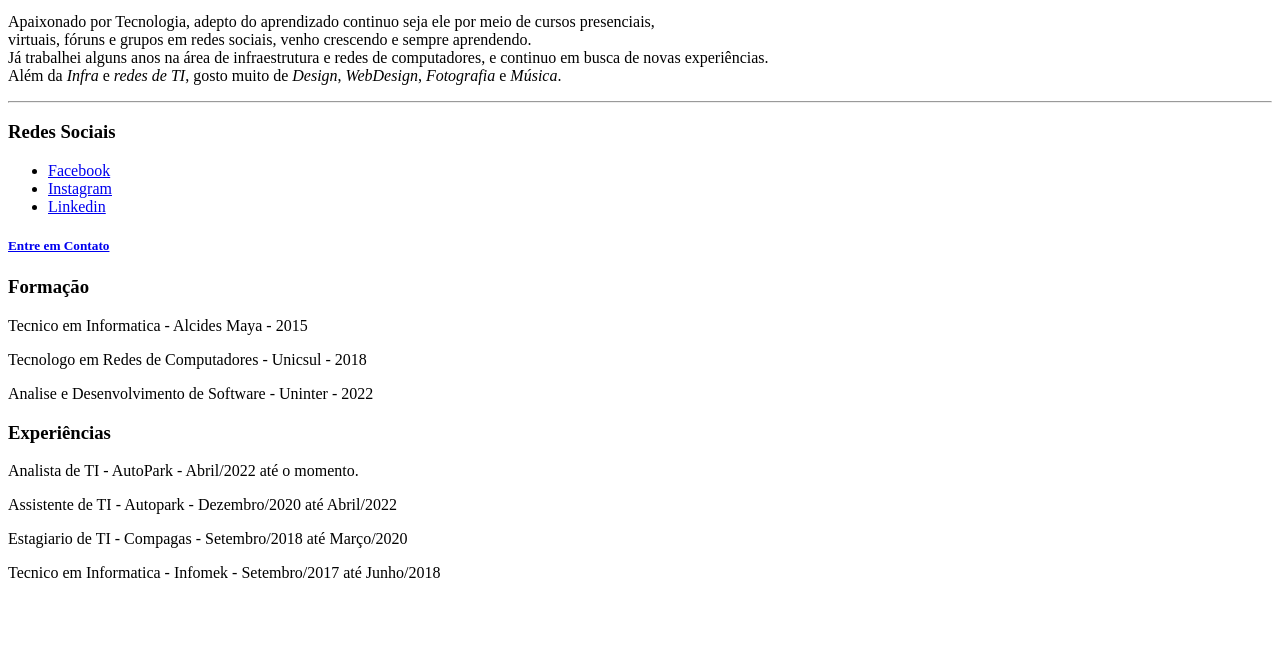
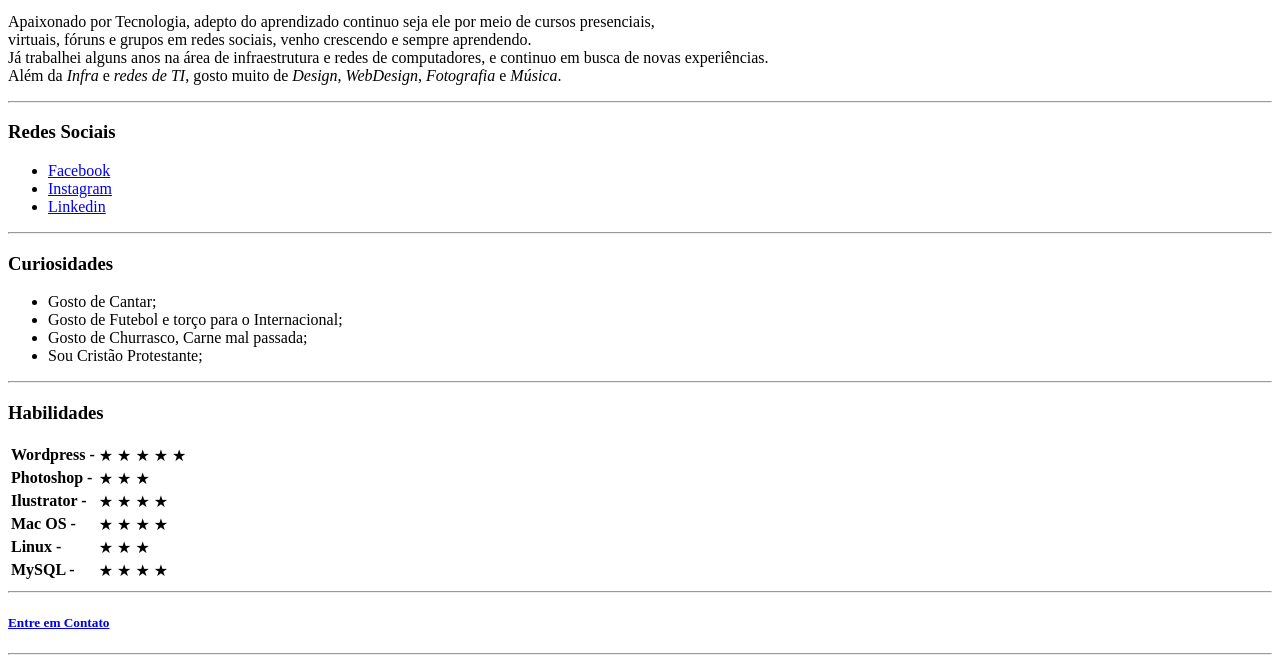
Before and after one commit to mateuscwb/biografia-MateusCorrea, a plain HTML site: page index.html in a window 1280 px wide. Shown: the part 265-936 px from the top of the page. Before the commit the page ends 863 px from the top, so only its background shows below. Drawn offline with Linux system fonts and the light colour scheme.

Commit message:
1.1
Atualização da Biografia em HTML Puro.

```diff
--- a/index.html
+++ b/index.html
@@ -32,19 +32,71 @@
       </li>
     </ul>
 
+    <hr>
+    <h3>Curiosidades</h3>
+    <ul>
+      <li>Gosto de Cantar;</li>
+      <li>Gosto de Futebol e torço para o Internacional;</li>
+      <li>Gosto de Churrasco, Carne mal passada;</li>
+      <li>Sou Cristão Protestante;</li>
+    </ul>
+
+    <hr>
+    <h3>Habilidades</h3>
+    <table>
+      <tr>
+        <td><strong>Wordpress - </strong></td>
+        <td> ★ ★ ★ ★ ★</td>
+      </tr>
+
+      <tr>
+        <td><strong>Photoshop - </strong></td>
+        <td> ★ ★ ★ </td>
+      </tr>
+
+      <tr>
+        <td><strong>Ilustrator - </strong></td>
+        <td> ★ ★ ★ ★</td>
+      </tr>
+
+      <tr>
+        <td><strong>Mac OS - </strong></td>
+        <td> ★ ★ ★ ★</td>
+      </tr>
+
+      <tr>
+        <td><strong>Linux - </strong></td>
+        <td> ★ ★ ★</td>
+      </tr>
+
+      <tr>
+        <td><strong>MySQL - </strong></td>
+        <td> ★ ★ ★ ★</td>
+      </tr>
+
+    </table>
+
+    <hr>
     <h5>
       <a href="Contato/contato.html"> Entre em Contato </a>
     </h5>
 
+    <hr>
     <h3>Formação</h3>
     <p>Tecnico em Informatica - Alcides Maya - 2015</p>
     <p>Tecnologo em Redes de Computadores - Unicsul - 2018</p>
     <p>Analise e Desenvolvimento de Software - Uninter - 2022</p>
 
+    <hr>
     <h3>Experiências</h3>
     <p>Analista de TI - AutoPark - Abril/2022 até o momento.</p>
     <p>Assistente de TI - Autopark - Dezembro/2020 até Abril/2022</p>
     <p>Estagiario de TI - Compagas - Setembro/2018 até Março/2020</p>
     <p>Tecnico em Informatica - Infomek - Setembro/2017 até Junho/2018</p>
+
+
+
+
+
   </body>
 </html>
```
